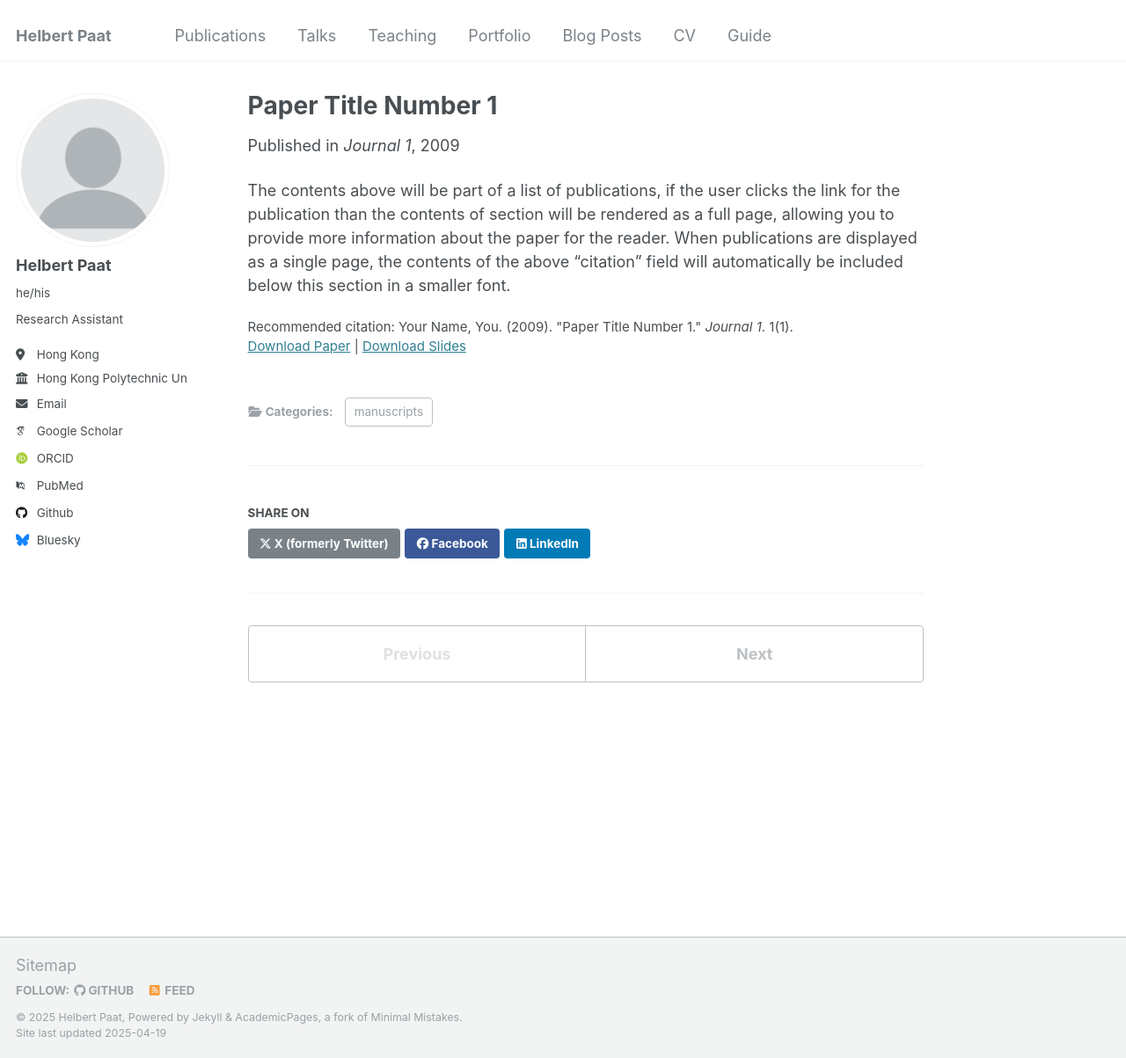
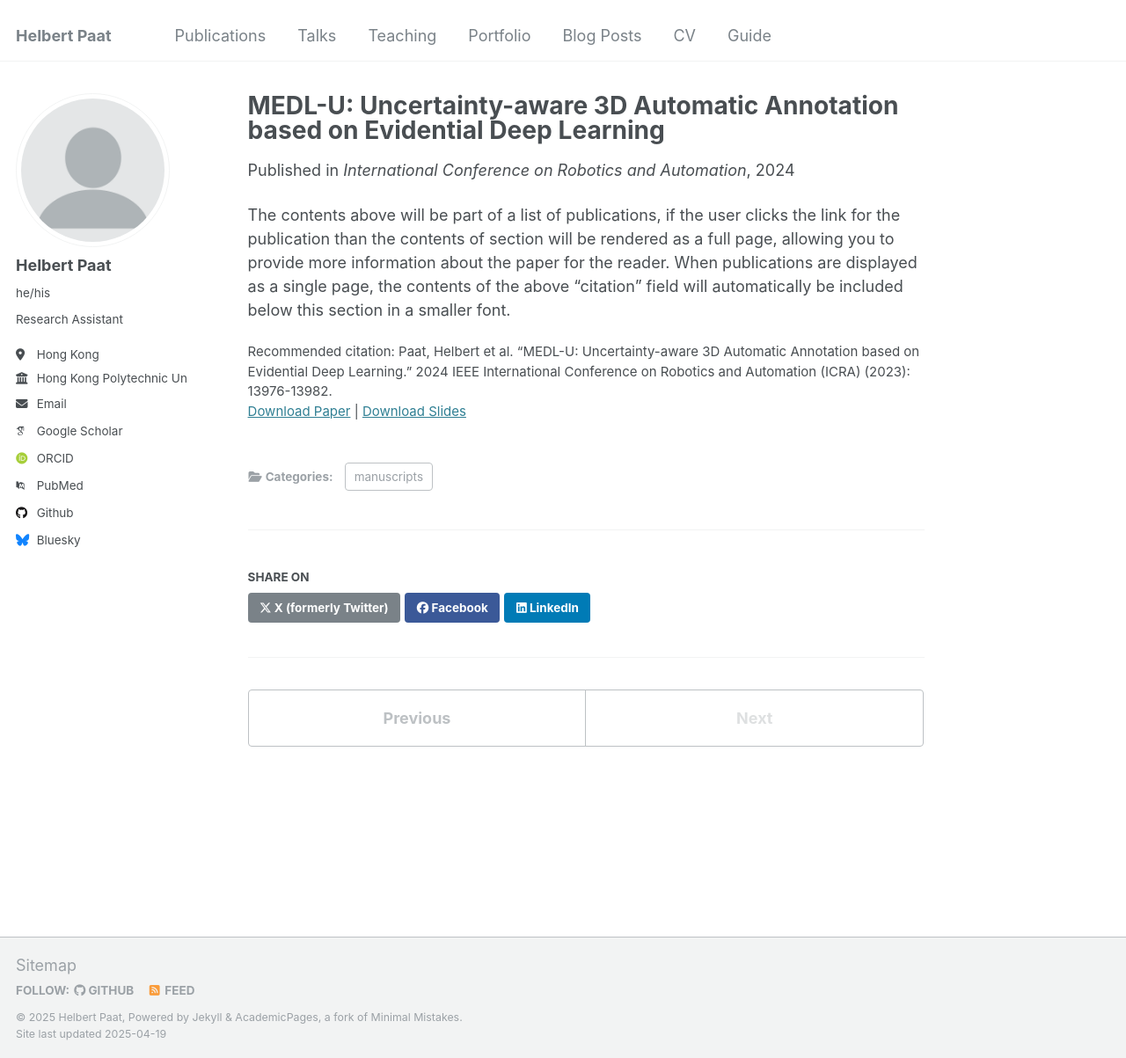
Before and after one commit to paathelb/paathelb.github.io, a Jekyll site: the page built from _publications/2009-10-01-paper-title-number-1.md, in a window 1280 px wide and 1203 px high. Shown: the whole window at 88% size. Built offline with Jekyll 4.4.1, drawn with Linux system fonts in a browser that asks for light colours; some web fonts are replaced.

Commit message:
Update 2009-10-01-paper-title-number-1.md

```diff
--- a/_publications/2009-10-01-paper-title-number-1.md
+++ b/_publications/2009-10-01-paper-title-number-1.md
@@ -1,14 +1,14 @@
 ---
-title: "Paper Title Number 1"
+title: "MEDL-U: Uncertainty-aware 3D Automatic Annotation based on Evidential Deep Learning"
 collection: publications
 category: manuscripts
 permalink: /publication/2009-10-01-paper-title-number-1
-excerpt: 'This paper is about the number 1. The number 2 is left for future work.'
-date: 2009-10-01
-venue: 'Journal 1'
+excerpt: ''
+date: 2024-05-16
+venue: 'International Conference on Robotics and Automation'
 slidesurl: 'http://academicpages.github.io/files/slides1.pdf'
-paperurl: 'http://academicpages.github.io/files/paper1.pdf'
-citation: 'Your Name, You. (2009). &quot;Paper Title Number 1.&quot; <i>Journal 1</i>. 1(1).'
+paperurl: 'https://ieeexplore.ieee.org/document/10610597'
+citation: 'Paat, Helbert et al. “MEDL-U: Uncertainty-aware 3D Automatic Annotation based on Evidential Deep Learning.” 2024 IEEE International Conference on Robotics and Automation (ICRA) (2023): 13976-13982.'
 ---
 
 The contents above will be part of a list of publications, if the user clicks the link for the publication than the contents of section will be rendered as a full page, allowing you to provide more information about the paper for the reader. When publications are displayed as a single page, the contents of the above "citation" field will automatically be included below this section in a smaller font.
```
